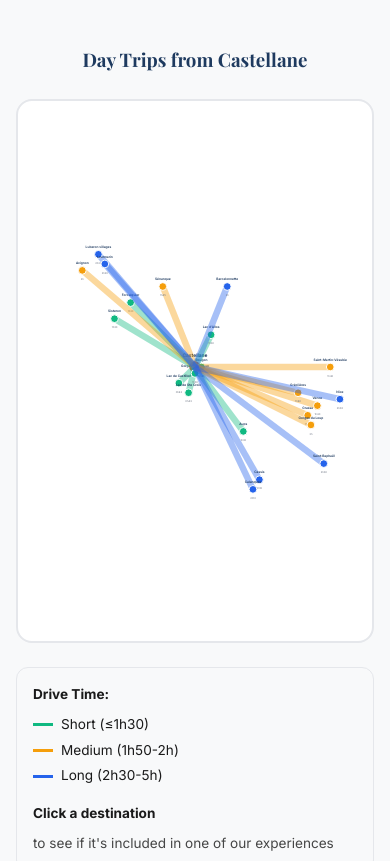
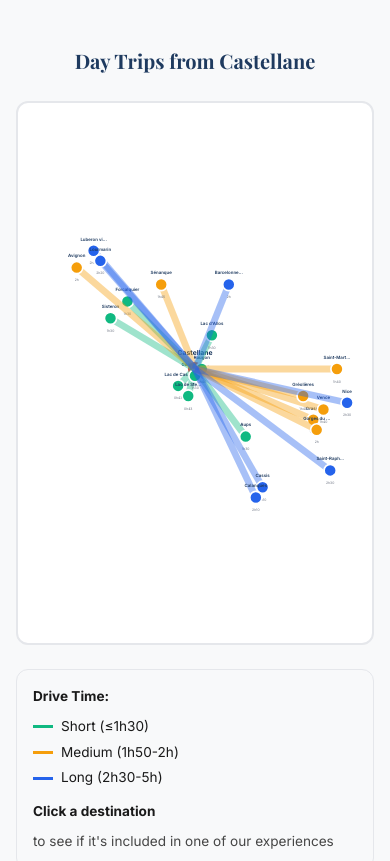
Before and after one commit to Authenticai-agent/ausratravel, a plain HTML site: page index.html in a window 390 px wide. Shown: the part 1444-2305 px from the top of the page. Drawn offline with nearby package versions, Linux system fonts and the light colour scheme; no server answers.

Commit message:
Make interactive map mobile-friendly: larger touch targets, responsive text, improved layout

```diff
--- a/index.html
+++ b/index.html
@@ -62,7 +62,7 @@
                             <!-- Map will be inserted here by JavaScript -->
                         </div>
                         <div class="map-legend" style="margin-top: 1.5rem; padding: 1rem; background: var(--bg-elev); border-radius: 12px; border: 1px solid var(--border);">
-                            <div style="display: grid; grid-template-columns: repeat(auto-fit, minmax(200px, 1fr)); gap: 1rem; font-size: 0.85rem;">
+                            <div class="map-legend-grid" style="display: grid; grid-template-columns: repeat(auto-fit, minmax(200px, 1fr)); gap: 1rem; font-size: 0.85rem;">
                                 <div>
                                     <strong style="color: var(--text); display: block; margin-bottom: 0.5rem;">Drive Time:</strong>
                                     <div style="display: flex; align-items: center; gap: 0.5rem; margin-bottom: 0.25rem;"><span style="display: inline-block; width: 20px; height: 3px; background: #10b981;"></span> Short (≤1h30)</div>
--- a/script.js
+++ b/script.js
@@ -1136,6 +1136,9 @@ function initDayTripsMap() {
   const mapContainer = document.getElementById('day-trips-map');
   if (!mapContainer) return;
 
+  // Check if mobile
+  const isMobile = window.innerWidth <= 768;
+
   // Destination data: { name, x, y (%), driveTime (minutes), category (short/medium/long), experienceMatch }
   const destinations = [
     // Short drives (≤1h30) - Green
@@ -1180,17 +1183,17 @@ function initDayTripsMap() {
   const castellaneCircle = document.createElementNS('http://www.w3.org/2000/svg', 'circle');
   castellaneCircle.setAttribute('cx', '50');
   castellaneCircle.setAttribute('cy', '50');
-  castellaneCircle.setAttribute('r', '2');
+  castellaneCircle.setAttribute('r', isMobile ? '2.5' : '2');
   castellaneCircle.setAttribute('fill', '#ef4444');
   castellaneCircle.setAttribute('stroke', '#fff');
-  castellaneCircle.setAttribute('stroke-width', '0.5');
+  castellaneCircle.setAttribute('stroke-width', isMobile ? '0.8' : '0.5');
   castellaneGroup.appendChild(castellaneCircle);
 
   const castellaneLabel = document.createElementNS('http://www.w3.org/2000/svg', 'text');
   castellaneLabel.setAttribute('x', '50');
-  castellaneLabel.setAttribute('y', '47');
+  castellaneLabel.setAttribute('y', isMobile ? '46' : '47');
   castellaneLabel.setAttribute('text-anchor', 'middle');
-  castellaneLabel.setAttribute('font-size', '1.5');
+  castellaneLabel.setAttribute('font-size', isMobile ? '2' : '1.5');
   castellaneLabel.setAttribute('font-weight', 'bold');
   castellaneLabel.setAttribute('fill', '#1e3a5f');
   castellaneLabel.textContent = 'Castellane';
@@ -1206,7 +1209,7 @@ function initDayTripsMap() {
     route.setAttribute('y2', dest.y);
     const color = dest.category === 'short' ? '#10b981' : dest.category === 'medium' ? '#f59e0b' : '#2563eb';
     route.setAttribute('stroke', color);
-    route.setAttribute('stroke-width', '0.3');
+    route.setAttribute('stroke-width', isMobile ? '0.4' : '0.3');
     route.setAttribute('opacity', '0.3');
     route.classList.add('map-route');
     svg.appendChild(route);
@@ -1219,38 +1222,44 @@ function initDayTripsMap() {
     }
 
     const circle = document.createElementNS('http://www.w3.org/2000/svg', 'circle');
-    circle.setAttribute('r', '1.2');
+    // Larger touch targets on mobile
+    circle.setAttribute('r', isMobile ? '1.8' : '1.2');
     const circleColor = dest.category === 'short' ? '#10b981' : dest.category === 'medium' ? '#f59e0b' : '#2563eb';
     circle.setAttribute('fill', circleColor);
     circle.setAttribute('stroke', '#fff');
-    circle.setAttribute('stroke-width', '0.3');
+    circle.setAttribute('stroke-width', isMobile ? '0.5' : '0.3');
     destGroup.appendChild(circle);
 
     const label = document.createElementNS('http://www.w3.org/2000/svg', 'text');
     label.setAttribute('x', '0');
-    label.setAttribute('y', '-2');
+    label.setAttribute('y', isMobile ? '-3' : '-2');
     label.setAttribute('text-anchor', 'middle');
-    label.setAttribute('font-size', '1');
+    label.setAttribute('font-size', isMobile ? '1.3' : '1');
     label.setAttribute('font-weight', '600');
     label.setAttribute('fill', '#1e3a5f');
-    label.textContent = dest.name;
+    // Shorten long names on mobile to prevent overlap
+    const displayName = isMobile && dest.name.length > 12 ? dest.name.substring(0, 10) + '...' : dest.name;
+    label.textContent = displayName;
     destGroup.appendChild(label);
 
     const timeLabel = document.createElementNS('http://www.w3.org/2000/svg', 'text');
     timeLabel.setAttribute('x', '0');
-    timeLabel.setAttribute('y', '3');
+    timeLabel.setAttribute('y', isMobile ? '4' : '3');
     timeLabel.setAttribute('text-anchor', 'middle');
-    timeLabel.setAttribute('font-size', '0.8');
+    timeLabel.setAttribute('font-size', isMobile ? '1' : '0.8');
     timeLabel.setAttribute('fill', '#6b7280');
     const hours = Math.floor(dest.driveTime / 60);
     const minutes = dest.driveTime % 60;
     timeLabel.textContent = minutes === 0 ? `${hours}h` : minutes < 10 ? `${hours}h0${minutes}` : `${hours}h${minutes}`;
     destGroup.appendChild(timeLabel);
 
-    // Add click handler
+    // Add click/touch handlers for better mobile support
     destGroup.style.cursor = dest.experienceMatch ? 'pointer' : 'default';
     if (dest.experienceMatch) {
-      destGroup.addEventListener('click', () => {
+      const handleDestinationClick = (e) => {
+        e.preventDefault();
+        e.stopPropagation();
+
         // Scroll to experiences section
         const experiencesSection = document.getElementById('experiences');
         if (experiencesSection) {
@@ -1273,7 +1282,11 @@ function initDayTripsMap() {
             });
           }, 500);
         }
-      });
+      };
+
+      // Support both click and touch events for mobile
+      destGroup.addEventListener('click', handleDestinationClick);
+      destGroup.addEventListener('touchend', handleDestinationClick, { passive: true });
     }
 
     svg.appendChild(destGroup);
--- a/styles.css
+++ b/styles.css
@@ -1444,20 +1444,68 @@ input:focus, select:focus, textarea:focus { outline: 2px solid var(--primary); o
 }
 
 @media (max-width: 768px) {
+  .day-trips-map-container {
+    margin: 2rem 0;
+  }
+
+  .day-trips-map-container h3 {
+    font-size: 1.5rem;
+    margin-bottom: 1rem;
+  }
+
   .day-trips-map {
     min-height: 400px;
-    padding: 1rem;
+    padding: 1.5rem 0.75rem;
+    overflow-x: auto;
+    -webkit-overflow-scrolling: touch;
   }
 
-  .map-destination-label {
-    font-size: 0.65rem;
-    padding: 0.2rem 0.4rem;
+  .map-legend {
+    font-size: 0.8rem;
+    padding: 0.75rem;
   }
 
-  .map-destination-point {
-    width: 20px;
-    height: 20px;
-    font-size: 0.6rem;
+  .map-legend > div {
+    grid-template-columns: 1fr;
+    gap: 0.75rem;
+  }
+}
+
+@media (max-width: 480px) {
+  .day-trips-map-container {
+    margin: 1.5rem 0;
+  }
+
+  .day-trips-map-container h3 {
+    font-size: 1.25rem;
+    margin-bottom: 0.75rem;
+  }
+
+  .day-trips-map {
+    min-height: 350px;
+    padding: 1rem 0.5rem;
+    border-radius: 12px;
+  }
+
+  .map-legend {
+    padding: 0.75rem;
+    font-size: 0.75rem;
+  }
+
+  .map-legend-grid {
+    grid-template-columns: 1fr !important;
+    gap: 0.75rem !important;
+  }
+}
+
+/* Make map touch-friendly on mobile */
+@media (hover: none) and (pointer: coarse) {
+  .map-destination {
+    touch-action: manipulation;
+  }
+
+  .map-destination.has-experience circle {
+    filter: drop-shadow(0 0 4px rgba(37, 99, 235, 0.5));
   }
 }
 
```
